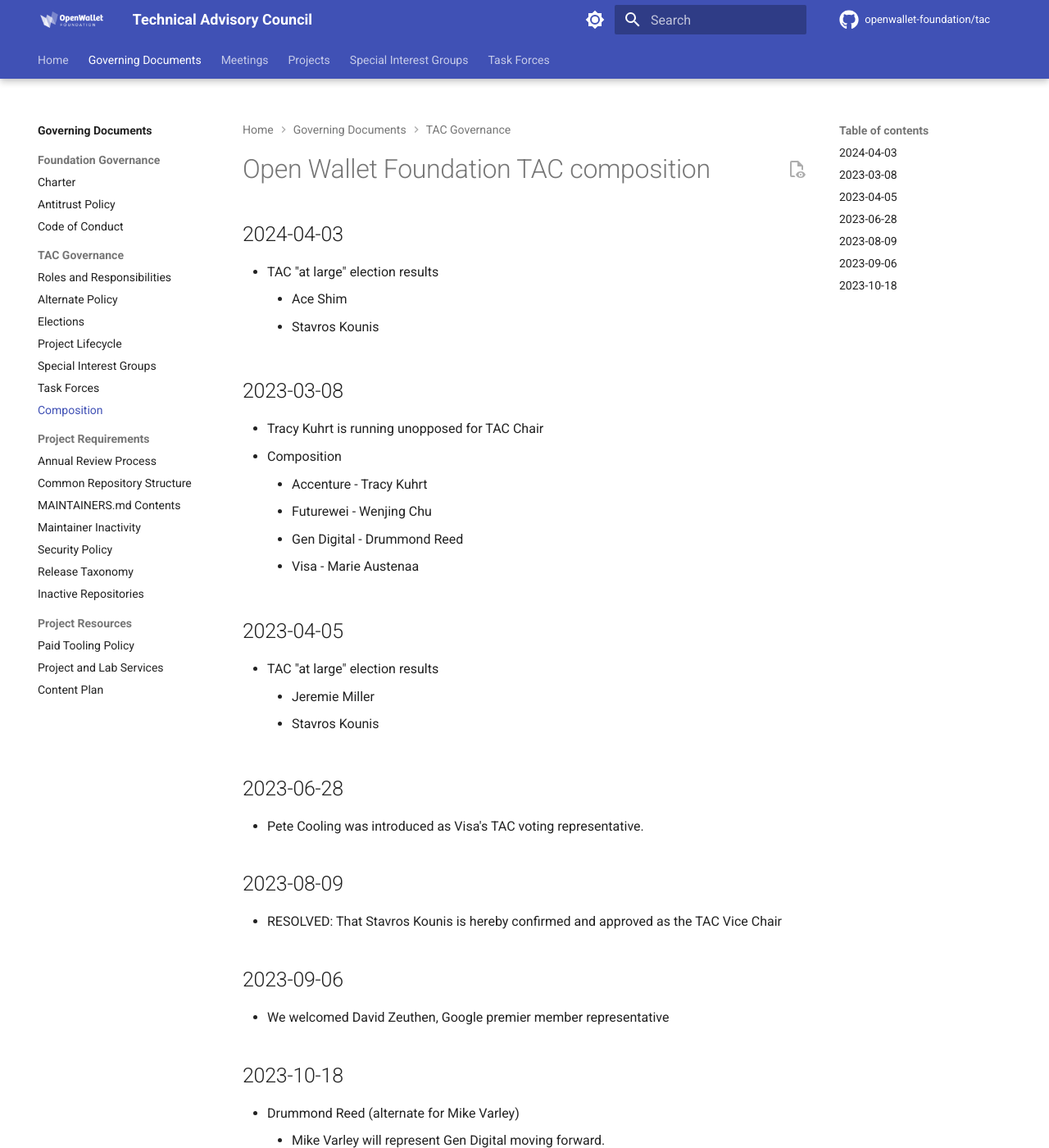
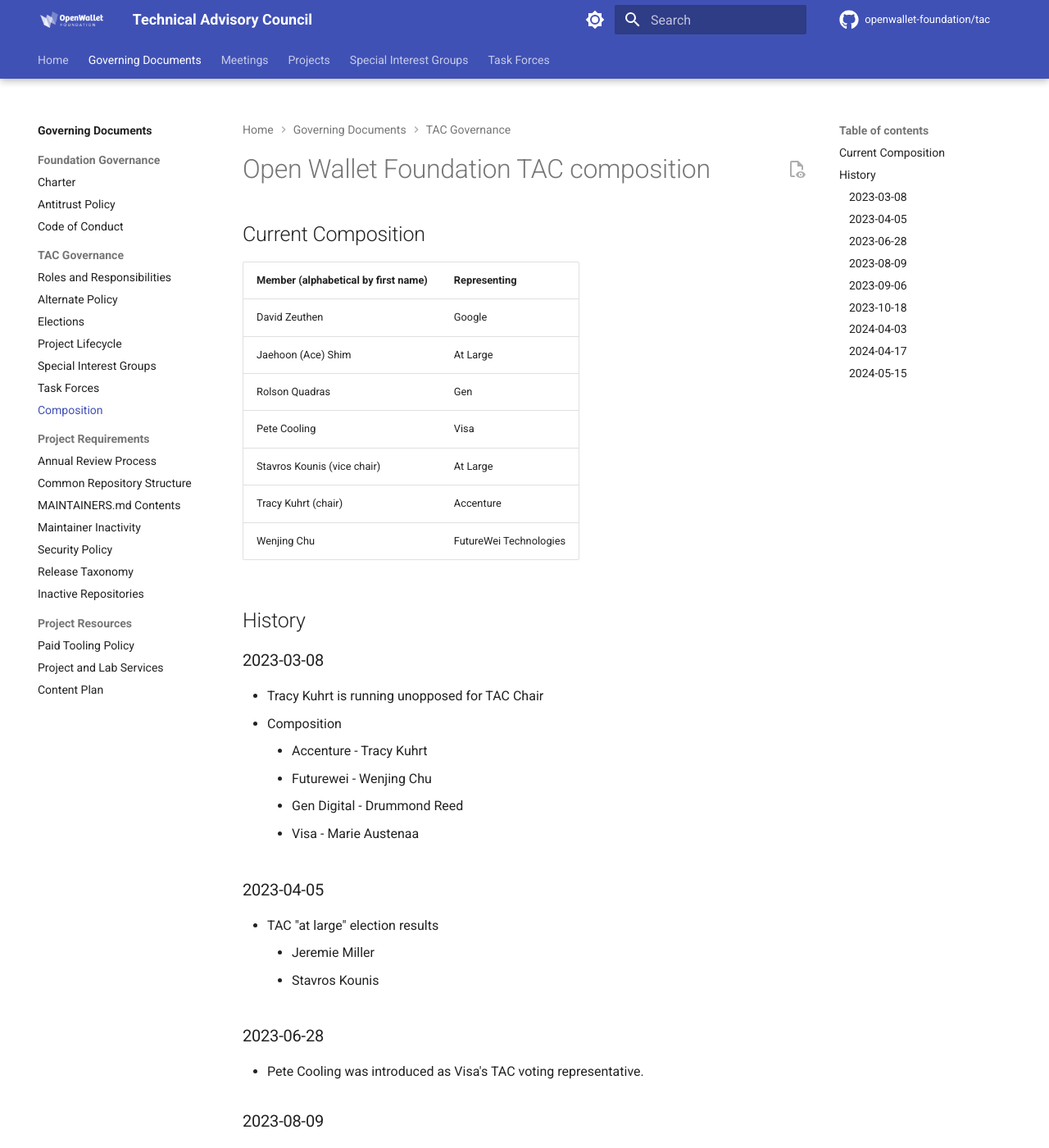
Before and after one commit to openwallet-foundation/tac, an MkDocs documentation site: the page built from docs/governance/tac.md, in a window 1280 px wide and 1400 px high. Shown: the whole window at 82% size. Built offline with MkDocs 1.6.1 and Material for MkDocs 9.7.7, drawn with Linux system fonts in a browser that asks for light colours; comment, search, counter and statistics services are not loaded; some of the changed text lies outside the part shown.

Commit message:
Update history; add current composition
Signed-off-by: Tracy Kuhrt <tracy.a.kuhrt@accenture.com>

```diff
--- a/docs/governance/tac.md
+++ b/docs/governance/tac.md
@@ -1,11 +1,19 @@
 # Open Wallet Foundation TAC composition
 
-## 2024-04-03
-- TAC "at large" election results
-    - Ace Shim
-    - Stavros Kounis
+## Current Composition
 
-## 2023-03-08
+| Member (alphabetical by first name) | Representing           |
+| ----------------------------------- | ---------------------- |
+| David Zeuthen                       | Google                 |
+| Jaehoon (Ace) Shim                  | At Large               |
+| Rolson Quadras                      | Gen                    |
+| Pete Cooling                        | Visa                   |
+| Stavros Kounis (vice chair)         | At Large               |
+| Tracy Kuhrt (chair)                 | Accenture              |
+| Wenjing Chu                         | FutureWei Technologies |
+
+## History
+### 2023-03-08
 - Tracy Kuhrt is running unopposed for TAC Chair
 - Composition
     - Accenture - Tracy Kuhrt
@@ -13,20 +21,32 @@
     - Gen Digital - Drummond Reed
     - Visa - Marie Austenaa
 
-## 2023-04-05
+### 2023-04-05
 - TAC "at large" election results
     - Jeremie Miller
     - Stavros Kounis
 
-## 2023-06-28
+### 2023-06-28
 - Pete Cooling was introduced as Visa's TAC voting representative.
 
-## 2023-08-09
+### 2023-08-09
 - RESOLVED: That Stavros Kounis is hereby confirmed and approved as the TAC Vice Chair
 
-## 2023-09-06
+### 2023-09-06
 - We welcomed David Zeuthen, Google premier member representative
 
-## 2023-10-18
-- Drummond Reed (alternate for Mike Varley)
-    - Mike Varley will represent Gen Digital moving forward.
+### 2023-10-18
+- Mike Varley will represent Gen Digital moving forward.
+
+### 2024-04-03
+- TAC "at large" election results
+    - Ace Shim
+    - Stavros Kounis
+
+### 2024-04-17
+- Chair/Vice Chair Results
+    - Stavros, vice chair
+    - Tracy, chair
+
+### 2024-05-15
+- Rolson Quadras will represent Gen Digital moving forward
```
